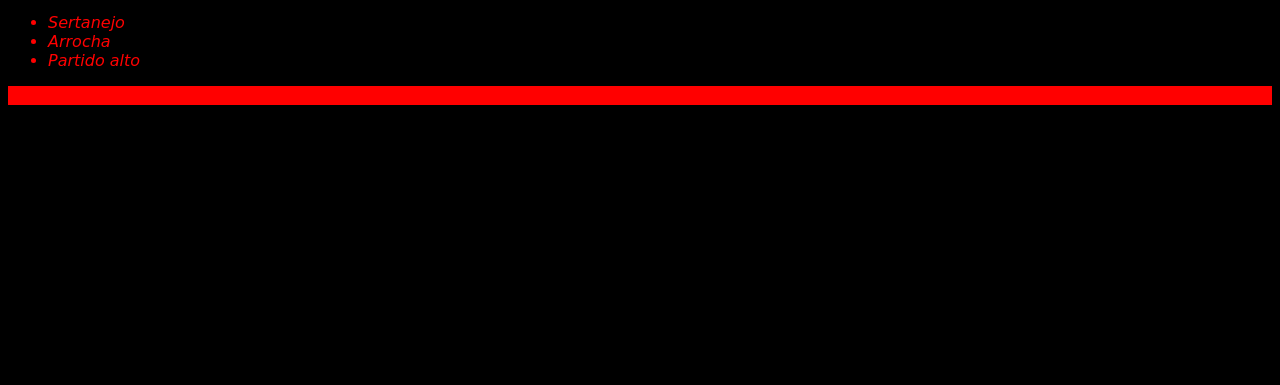
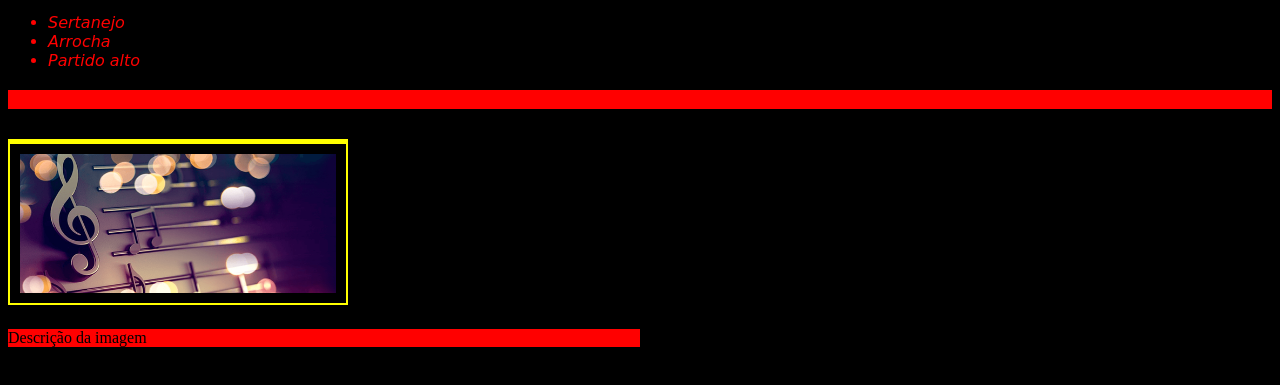
Before and after one commit to maurici02/ProjetoMusica, a plain HTML site: page index.html in a window 1280 px wide. Shown: the part 309-694 px from the top of the page. Drawn offline with Linux system fonts and the light colour scheme.

Commit message:
feat:Atualizacao em sala

```diff
--- a/css/estilo.css
+++ b/css/estilo.css
@@ -12,6 +12,7 @@ body{
 
 .fonte-amarela{
     color: yellow;
+    margin-bottom: 20px;
     /* font-family: cursive; */
 }
 .fonte-amarela .fonte-vermelha{
@@ -20,6 +21,22 @@ body{
 
 .fonte-amarela, .fonte-azul{
     font-family: cursive;
+}
+
+.imagem-metade{
+    width: 50%;
+    border: solid yellow;
+    border-width: 5px 2px 2px 2px;
+    margin-top: 10px;
+    padding: 10px;
+}
+
+.metade{
+    width: 50%;
+}
+
+.descricao-imagem{
+    margin-top: 20px;
 }
 
 .destacado{
--- a/index.html
+++ b/index.html
@@ -29,5 +29,9 @@
     <div class = "fonte-amarela">
         <p class="fonte-vermelha">Teste</p>
     </div>
+    <div class = "metade">
+    <img class="imagem-metade" src="img/musica.png" alt="">
+    <p class ="descricao-imagem">Descrição da imagem</p>
+</div>
 </body>
 </html>
```
Also changed, not shown: img/musica.png (added), 1 other file.
